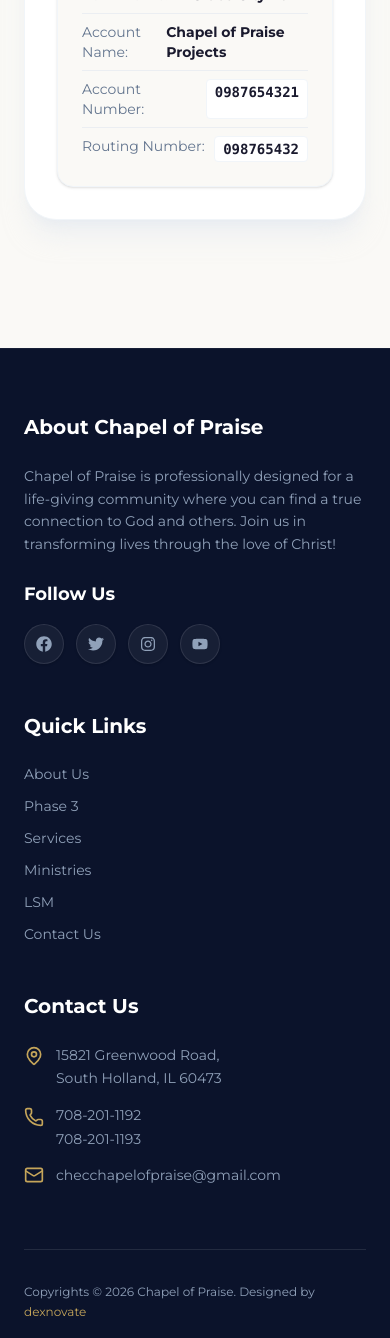
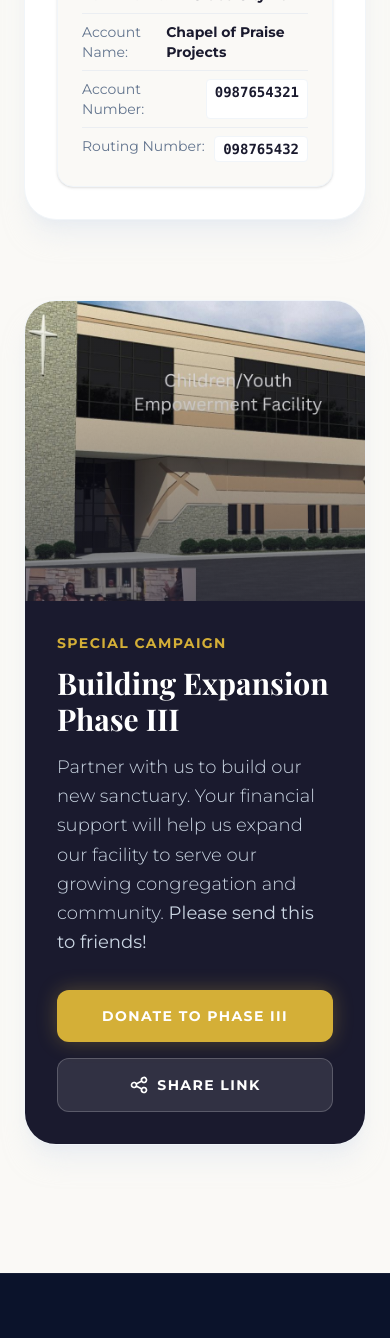
Before and after one commit to destiny2222/chapelofpraise, a Next.js app: page /give in a window 390 px wide. Shown: the part 2753-4091 px from the top of the page. Built offline with nearby package versions, Linux system fonts and the light colour scheme; a web font is replaced by a local one.

Commit message:
feat: add Phase III fundraising campaign to give page, include ShareButton component, and optimize carousel responsive behavior

```diff
--- a/src/app/give/page.tsx
+++ b/src/app/give/page.tsx
@@ -2,6 +2,8 @@ import { FadeIn } from "../../components/ui/fade-in";
 import PageHeader from "../../components/PageHeader";
 import { Smartphone, Mail, Laptop, HeartHandshake } from "lucide-react";
 import Link from "next/link";
+import Image from "next/image";
+import ShareButton from "../../components/ShareButton";
 
 export default function Give() {
 
@@ -116,6 +118,47 @@ export default function Give() {
               </div>
             </FadeIn>
 
+            {/* Phase III Fundraising Campaign */}
+            <FadeIn delay={0.3} className="lg:col-span-2 mt-8 lg:mt-0">
+              <div className="bg-white rounded-[2rem] border border-slate-100 shadow-xl shadow-slate-200/50 overflow-hidden flex flex-col md:flex-row group">
+                <div className="w-full md:w-2/5 relative min-h-[300px] sm:min-h-[400px]">
+                  <Image
+                    src="/give.jpeg"
+                    alt="Building Expansion Phase III"
+                    fill
+                    className="object-cover group-hover:scale-105 transition-transform duration-700"
+                  />
+                  <div className="absolute inset-0 bg-gradient-to-t from-brand-900/60 to-transparent md:bg-none" />
+                </div>
+                <div className="p-8 sm:p-12 md:w-3/5 flex flex-col justify-center bg-brand-900 relative overflow-hidden">
+                  {/* Decorative background */}
+                  <div className="absolute inset-0 opacity-10 bg-[radial-gradient(circle_at_top_right,_var(--tw-gradient-stops))] from-[#D4AF37] via-transparent to-transparent"></div>
+
+                  <div className="relative z-10">
+                    <span className="text-[#D4AF37] font-bold tracking-widest text-sm uppercase mb-3 block">Special Campaign</span>
+                    <h3 className="text-3xl sm:text-4xl font-bold text-white font-serif mb-4">Building Expansion Phase III</h3>
+                    <p className="text-slate-300 mb-8 text-lg font-light leading-relaxed">
+                      Partner with us to build our new sanctuary. Your financial support will help us expand our facility to serve our growing congregation and community. <strong>Please send this to friends!</strong>
+                    </p>
+                    <div className="flex flex-col sm:flex-row gap-4 items-center">
+                      <a
+                        href="https://www.zeffy.com/en-US/donation-form/building-expansion-phase-iii"
+                        target="_blank"
+                        rel="noopener noreferrer"
+                        className="w-full sm:w-auto inline-flex justify-center bg-[#D4AF37] text-white font-bold uppercase tracking-widest text-sm px-8 py-4 rounded-xl shadow-[0_0_20px_rgba(212,175,55,0.3)] hover:bg-[#B8962E] hover:shadow-[0_0_25px_rgba(212,175,55,0.5)] hover:-translate-y-1 transition-all duration-300 items-center gap-2"
+                      >
+                        Donate to Phase III
+                      </a>
+                      <ShareButton
+                        title="Building Expansion Phase III"
+                        url="https://www.zeffy.com/en-US/donation-form/building-expansion-phase-iii"
+                      />
+                    </div>
+                  </div>
+                </div>
+              </div>
+            </FadeIn>
+
           </div>
         </div>
       </section>
--- a/src/app/phase/page.tsx
+++ b/src/app/phase/page.tsx
@@ -47,7 +47,7 @@ export default async function PhasePage() {
 
     const carouselImages = renderings?.map(r => ({
         src: r.image,
-        alt: "Phase 3 Rendering"
+        alt: "Phase III Rendering"
     })) || [];
 
     return (
--- a/src/components/GraduationCarousel.tsx
+++ b/src/components/GraduationCarousel.tsx
@@ -1,6 +1,7 @@
 "use client";
 
 import Image from "next/image";
+import { useState, useEffect } from "react";
 import Slider from "react-slick";
 import "slick-carousel/slick/slick.css";
 import "slick-carousel/slick/slick-theme.css";
@@ -11,29 +12,30 @@ type GraduationImage = {
 };
 
 export default function GraduationCarousel({ images }: { images: GraduationImage[] }) {
+  const [slidesToShow, setSlidesToShow] = useState(3);
+
+  useEffect(() => {
+    const update = () => {
+      if (window.innerWidth < 768) setSlidesToShow(1);
+      else if (window.innerWidth < 1024) setSlidesToShow(2);
+      else setSlidesToShow(3);
+    };
+    update();
+    window.addEventListener("resize", update);
+    return () => window.removeEventListener("resize", update);
+  }, []);
+
   const settings = {
     dots: true,
     infinite: true,
     speed: 500,
-    slidesToShow: 3,
+    slidesToShow,
     slidesToScroll: 1,
     autoplay: true,
-    arrows:false,
+    arrows: false,
     autoplaySpeed: 3000,
-    responsive: [
-      {
-        breakpoint: 1024,
-        settings: {
-          slidesToShow: 2,
-        }
-      },
-      {
-        breakpoint: 640,
-        settings: {
-          slidesToShow: 1,
-        }
-      }
-    ]
+    swipe: true,
+    touchMove: true,
   };
 
   // The images array is now passed as a prop from the Server Component
--- a/src/components/Navbar.tsx
+++ b/src/components/Navbar.tsx
@@ -52,7 +52,7 @@ export default function Navbar() {
 
         {/* Mobile menu button */}
         <div className="flex lg:hidden flex-1 justify-end items-center gap-2 sm:gap-4">
-          <Link href="/donate" className="flex items-center scale-90 origin-right">
+          <Link href="/give" className="flex items-center scale-90 origin-right">
             <GlowButton>GIVE</GlowButton>
           </Link>
           <button
@@ -75,7 +75,7 @@ export default function Navbar() {
             About Us
           </Link>
           <Link href="/phase" className="text-sm font-bold uppercase tracking-wider text-white hover:text-accent-500 focus:outline-none focus-visible:ring-4 focus-visible:ring-brand-500 rounded-sm transition-colors flex items-center gap-1">
-            Phase 3
+            Phase III
           </Link>
           <Link href="/services" className="text-sm font-bold uppercase tracking-wider text-white hover:text-accent-500 focus:outline-none focus-visible:ring-4 focus-visible:ring-brand-500 rounded-sm transition-colors flex items-center gap-1">
             Services
@@ -182,7 +182,7 @@ export default function Navbar() {
               Ministries
             </Link>
             <Link href="/phase" onClick={() => setIsMobileMenuOpen(false)} className="animate-menu-item transition-colors duration-300 text-2xl sm:text-3xl font-bold tracking-wide text-white hover:text-accent-500 flex items-center gap-3" >
-              Phase 3
+              Phase III
             </Link>
             <Link href="/lsm" onClick={() => setIsMobileMenuOpen(false)} className="animate-menu-item transition-colors duration-300 text-2xl sm:text-3xl font-bold tracking-wide text-white hover:text-accent-500 flex items-center gap-3" >
               LSM
--- a/src/components/PhaseCarousel.tsx
+++ b/src/components/PhaseCarousel.tsx
@@ -1,6 +1,7 @@
 "use client";
 
 import Image from "next/image";
+import { useState, useEffect } from "react";
 import Slider from "react-slick";
 import "slick-carousel/slick/slick.css";
 import "slick-carousel/slick/slick-theme.css";
@@ -11,29 +12,30 @@ type CarouselImage = {
 };
 
 export default function PhaseCarousel({ images }: { images: CarouselImage[] }) {
+  const [slidesToShow, setSlidesToShow] = useState(3);
+
+  useEffect(() => {
+    const update = () => {
+      if (window.innerWidth < 768) setSlidesToShow(1);
+      else if (window.innerWidth < 1024) setSlidesToShow(2);
+      else setSlidesToShow(3);
+    };
+    update();
+    window.addEventListener("resize", update);
+    return () => window.removeEventListener("resize", update);
+  }, []);
+
   const settings = {
     dots: true,
     infinite: true,
     speed: 500,
-    slidesToShow: 3,
+    slidesToShow,
     slidesToScroll: 1,
     autoplay: true,
     arrows: false,
     autoplaySpeed: 3000,
-    responsive: [
-      {
-        breakpoint: 1024,
-        settings: {
-          slidesToShow: 2,
-        }
-      },
-      {
-        breakpoint: 640,
-        settings: {
-          slidesToShow: 1,
-        }
-      }
-    ]
+    swipe: true,
+    touchMove: true,
   };
 
   return (
--- /dev/null
+++ b/src/components/ShareButton.tsx
@@ -0,0 +1,27 @@
+"use client";
+
+import React from "react";
+
+export default function ShareButton({ url, title }: { url: string; title: string }) {
+  return (
+    <button
+      onClick={() => {
+        if (navigator.share) {
+          navigator.share({
+            title,
+            url
+          });
+        } else {
+          navigator.clipboard.writeText(url);
+          alert('Link copied to clipboard!');
+        }
+      }}
+      className="w-full sm:w-auto inline-flex justify-center bg-white/10 text-white border border-white/20 font-bold uppercase tracking-widest text-sm px-8 py-4 rounded-xl hover:bg-white/20 transition-all duration-300 items-center gap-2"
+    >
+      <svg className="w-5 h-5" fill="none" viewBox="0 0 24 24" stroke="currentColor">
+        <path strokeLinecap="round" strokeLinejoin="round" strokeWidth={2} d="M8.684 13.342C8.886 12.938 9 12.482 9 12c0-.482-.114-.938-.316-1.342m0 2.684a3 3 0 110-2.684m0 2.684l6.632 3.316m-6.632-6l6.632-3.316m0 0a3 3 0 105.367-2.684 3 3 0 00-5.367 2.684zm0 9.316a3 3 0 105.368 2.684 3 3 0 00-5.368-2.684z" />
+      </svg>
+      Share Link
+    </button>
+  );
+}
```
Also changed, not shown: public/give.jpeg (added).
